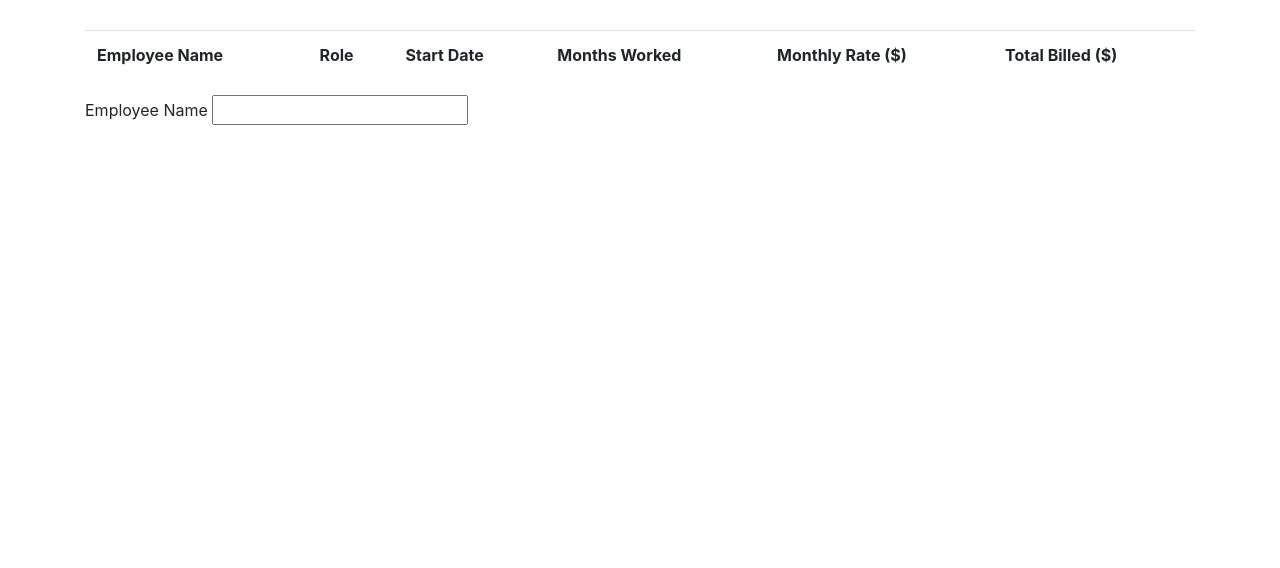
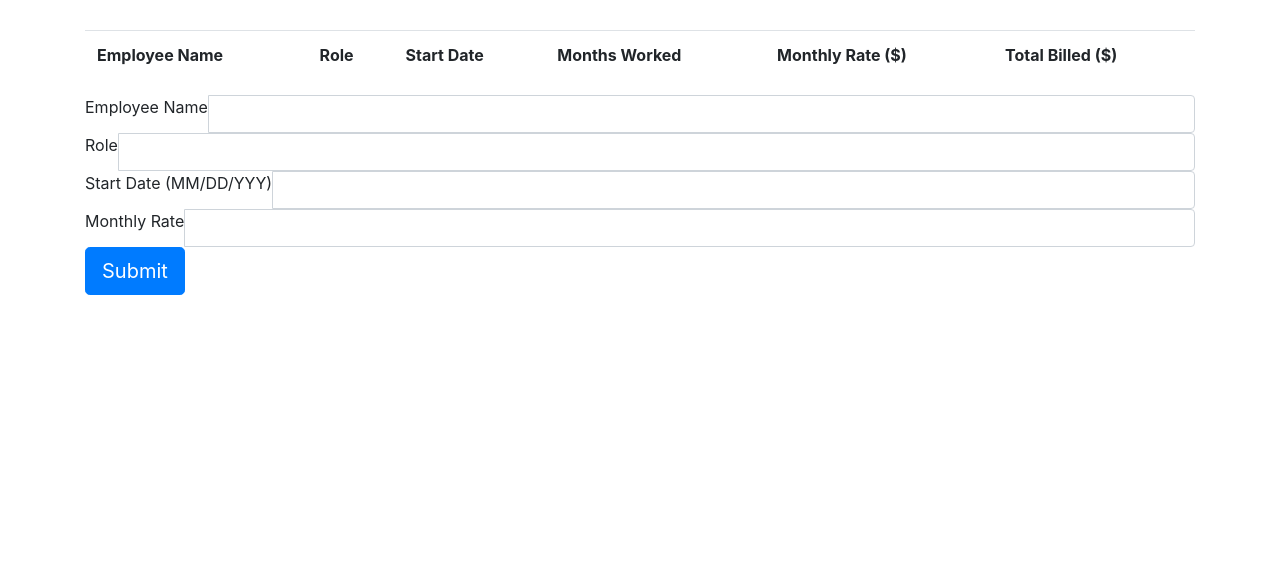
Before and after one commit to cocochanel5/Firebase-Manager-Exercise, a plain HTML site: page gabe.html in a window 1280 px wide. Shown: the part 232-800 px from the top of the page. Drawn offline with nearby package versions, Linux system fonts and the light colour scheme.

Commit message:
added inputs

```diff
--- a/gabe.html
+++ b/gabe.html
@@ -1,11 +1,18 @@
 <!DOCTYPE html>
 <html>
+
 <head>
     <title>
         TIMESHEET FUCK YEAH!
     </title>
-        <link rel="stylesheet" href="https://stackpath.bootstrapcdn.com/bootstrap/4.3.1/css/bootstrap.min.css" integrity="sha384-ggOyR0iXCbMQv3Xipma34MD+dH/1fQ784/j6cY/iJTQUOhcWr7x9JvoRxT2MZw1T" crossorigin="anonymous">
+    <link rel="stylesheet" href="https://stackpath.bootstrapcdn.com/bootstrap/4.3.1/css/bootstrap.min.css"
+        integrity="sha384-ggOyR0iXCbMQv3Xipma34MD+dH/1fQ784/j6cY/iJTQUOhcWr7x9JvoRxT2MZw1T" crossorigin="anonymous">
+    <script src="https://www.gstatic.com/firebasejs/6.3.1/firebase-app.js"></script>
+    <script src="https://code.jquery.com/jquery-3.4.1.js"
+        integrity="sha256-WpOohJOqMqqyKL9FccASB9O0KwACQJpFTUBLTYOVvVU=" crossorigin="anonymous"></script>
+    <script src="./assets/js/app.js"></script>
 </head>
+
 <body>
     <div class="container">
         <div class="jumbotron bg-dark">
@@ -13,7 +20,7 @@
                 Employee Data Management
             </h1>
             <h2 class="text-center text-white">
-                    A Comprehensive Directory of Employee Billable Hours
+                A Comprehensive Directory of Employee Billable Hour
             </h2>
         </div>
 
@@ -32,10 +39,34 @@
 
         <form>
             <div class="form-group">
+                <div class="input-group">
                     <label for="employeeName">Employee Name</label>
-                    <input type="">
+                    <input type="text" class="form-control" id="employeeName" aria-describedby="basic-addon1">
+                </div>
+
+                <div class="input-group">
+                    <label for="destination">Role</label>
+                    <input type="text" class="form-control" id="role" aria-describedby="basic-addon1">
+                </div>
+
+                <div class="input-group">
+                    <label for="startDate">Start Date (MM/DD/YYY)</label>
+                    <input type="text" class="form-control" id="startDate" aria-describedby="basic-addon1">
+                </div>
+
+                <div class="input-group">
+
+                    <label for="frequency">Monthly Rate</label>
+                    <input type="text" class="form-control" id="frequency" aria-describedby="basic-addon1">
+                </div>
+
+                <div class="btn-group">
+                    <button type="button" id="submit" class="btn btn-primary btn-lg">Submit</button>
+
+                </div>
             </div>
         </form>
     </div>
 </body>
+
 </html>
```
Lines whose indentation alone changed are shown as unchanged.
